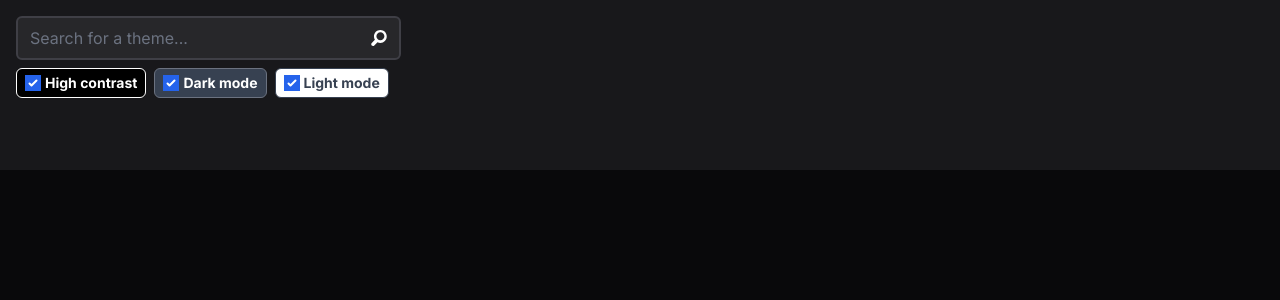
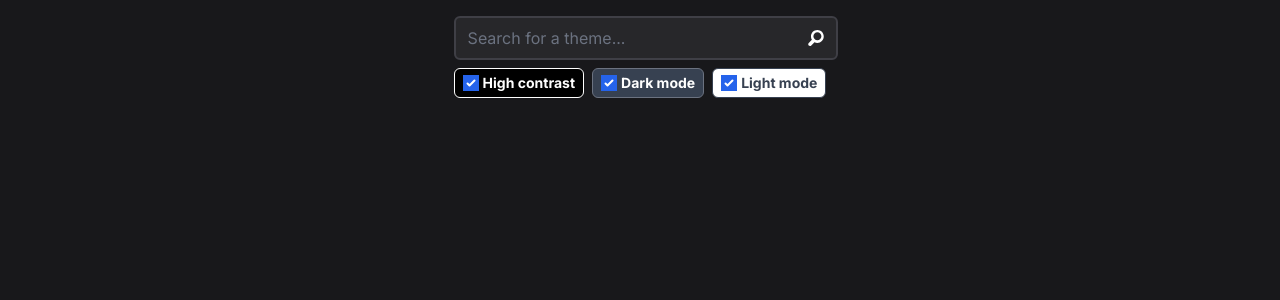
Before and after one commit to johnmatthiggins/termcolors, a Django app: page / in a window 1280 px wide. Shown: the top 300 px of the page. Run offline with Django 5.2, Linux system fonts and the light colour scheme; data that the repository does not hold is empty; some libraries are stand-ins or nearby versions.

```diff
--- a/home/templates/home.html
+++ b/home/templates/home.html
@@ -23,7 +23,7 @@
 <link href="https://fonts.googleapis.com/css2?family=Inter:ital,opsz,wght@0,14..32,100..900;1,14..32,100..900&display=swap" rel="stylesheet">
   {% tailwind_css %}
 </head>
-<body class="bg-zinc-950">
+<body class="bg-zinc-900">
 	{% block root %}
 		<h1 class="text-3xl">I think someone forgot to fill out their template!</h1>
 	{% endblock root %}
--- a/home/templates/themeinfo.html
+++ b/home/templates/themeinfo.html
@@ -85,7 +85,7 @@
 					</td>
 				</tr>
 				<tr>
-					<td class="flex gap-2 pr-2 items-center">
+					<td class="flex gap-2 pr-2">
 						<img class="w-6" src="{% static "kitty.svg" %}">
 						Kitty
 					</td>
--- a/home/templates/themes.html
+++ b/home/templates/themes.html
@@ -5,10 +5,9 @@
 {% endblock title %}
 {% block root %}
 {% spaceless %}
-	<div class="w-full flex justify-between text-white bg-zinc-900" style="font-family: Inter;" id="main">
+	<div class="w-full text-white bg-zinc-900 h-full" style="font-family: Inter;" id="main">
 		<div class="mx-4 md:px-0 md:w-7/8 lg:px-0 pr-1 py-4 mb-12">
-			<!-- <h1 class="pr-4 text-4xl italic text-white font-bold" style="font-family: Acme;">TERMCOLORS.dev</h1> -->
-			<div class="flex justify-between mb-2">
+			<div class="flex justify-center mb-2">
 				<div>
 					<div class="flex mb-1">
 						<input
@@ -32,7 +31,7 @@
 					</div>
 				</div>
 			</div>
-			<div style="font-family: Inter;" class="flex gap-2 flex-wrap" id="colorschemes">
+			<div style="font-family: Inter;" class="flex gap-2 justify-center flex-wrap" id="colorschemes">
 			{% for scheme in colorschemes %}
 				{% include "row.html" %}
 			{% endfor %}
@@ -45,7 +44,7 @@
 				<img class="invert w-6 rotate-90" src="{% static "back.svg" %}"> Back to top
 			</button>
 		</div>
-		<div class="fixed right-0 w-[100vw] h-[100vh] flex items-center justify-center backdrop-brightness-50" id="preview-backdrop">
+		<div class="fixed right-0 w-[100vw] h-[100vh] flex items-center justify-center backdrop-blur-sm backdrop-brightness-50" id="preview-backdrop">
 			<div
 				class="w-fit h-fit flex flex-col justify-center items-center border-zinc-700 bg-zinc-900 rounded-lg p-4"
 				id="preview"
@@ -64,7 +63,7 @@
 	<script>
 	let rows = [];
 	document.addEventListener("DOMContentLoaded", () => {
-		const elements = document.querySelectorAll(".colorschemes article");
+		const elements = document.querySelectorAll("#colorschemes article");
 		elements.forEach((element, i) => {
 			if (i > 0) {
 				rows.push(element);
@@ -90,11 +89,12 @@
 					return;
 				}
 				const themeName = row.children[0].children[0].textContent;
+				console.log(themeName);
 				if (themeName.toLowerCase().includes(text.toLowerCase())) {
 					matchingRows.push(row);
 				}
 			});
-			const tableBody = document.querySelector("tbody");
+			const tableBody = document.querySelector("#colorschemes");
 
 			const rowsToAppend = [];
 
@@ -146,7 +146,7 @@
 
 			// once you get 10% of the way down the page, the button appears
 			if (scrollPosition > 0.10) {
-				document.querySelector('button[id="back-to-top"]').style.left = '0.5rem';
+				document.querySelector('button[id="back-to-top"]').style.left = '1rem';
 			} else {
 				document.querySelector('button[id="back-to-top"]').style.left = '-12rem';
 			}
--- a/theme/static/css/dist/styles.css
+++ b/theme/static/css/dist/styles.css
@@ -870,16 +870,8 @@ select {
   height: 100vh;
 }
 
-.h-4 {
-  height: 1rem;
-}
-
-.h-5 {
-  height: 1.25rem;
-}
-
-.h-7 {
-  height: 1.75rem;
+.h-full {
+  height: 100%;
 }
 
 .max-h-7 {
```
Also changed, not shown: other parts of theme/static/css/dist/styles.css (+41 -25 lines).
